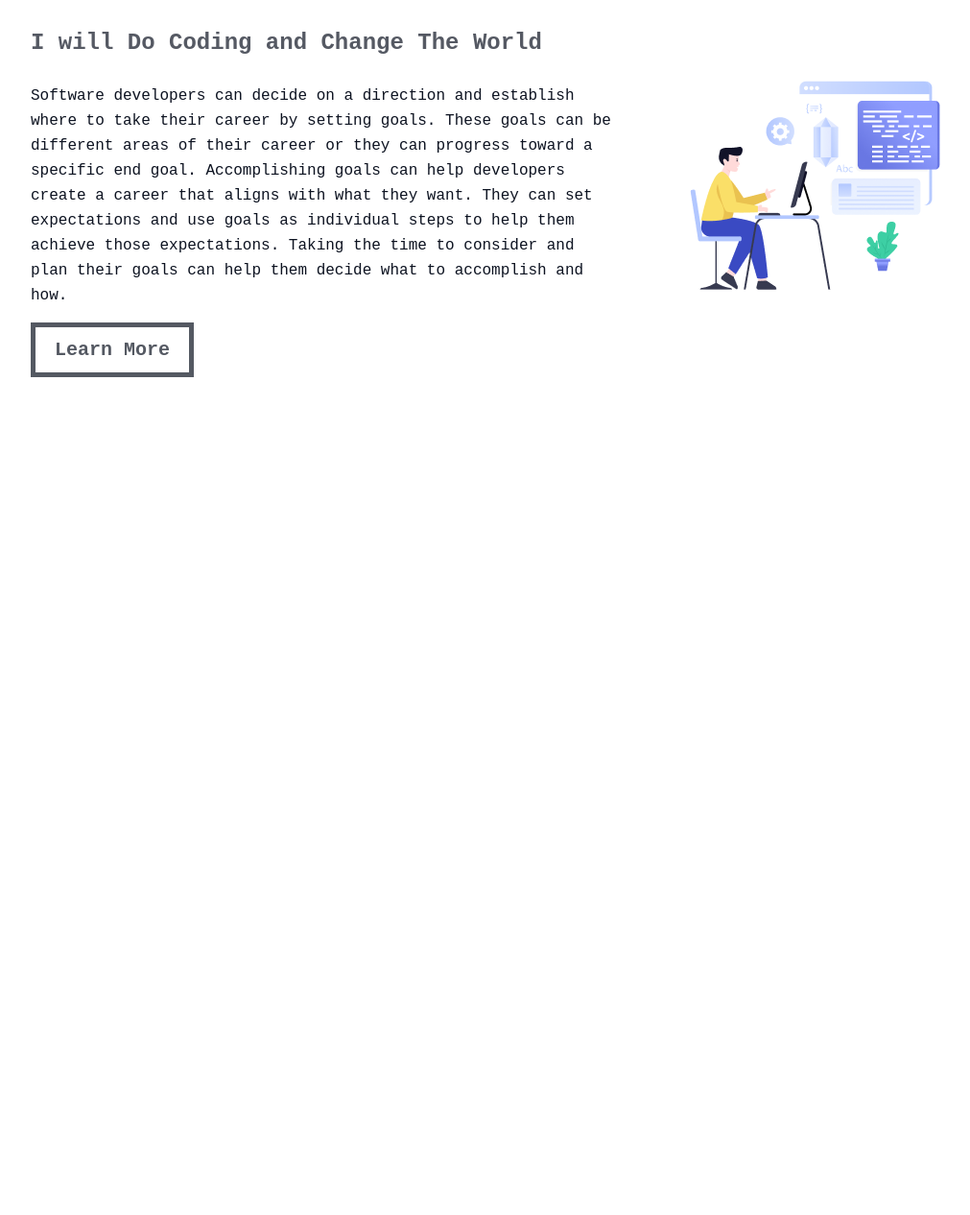
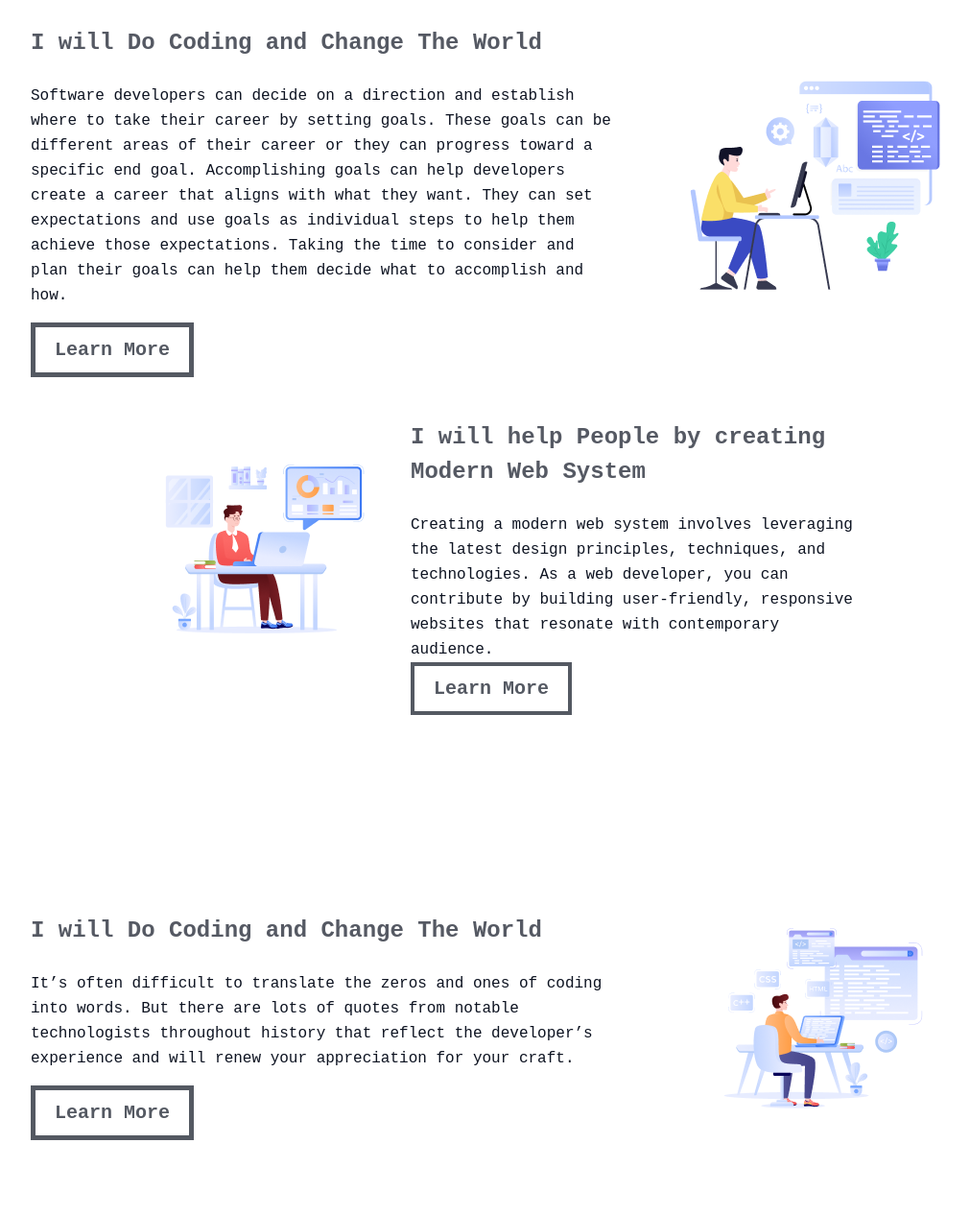
Before and after one commit to ranastudent/batch10A1-challenge, a plain HTML site: page index.html in a window 1280 px wide. Shown: the part 1053-2319 px from the top of the page at 96% size, without its empty margins (135-1146 px from the left). Before the commit the page ends 1464 px from the top, so only its background shows below. Drawn offline with Linux system fonts and the light colour scheme; a web font is replaced by a local one.

Commit message:
section five done

```diff
--- a/index.html
+++ b/index.html
@@ -57,6 +57,33 @@
                         <div class="ambition-img-colum"><img src="./assets/Layer_1.png" alt=""></div>
                   </div>
             </section>
+            <section class="fourth-section">
+                  <div class="help-colums">
+                        <div class="help-img">
+                              <img src="./assets/Group_3.png" alt="">
+                        </div>
+                        <div class="help-colum">
+                              <h3 class="help-colum-title">I will help People by creating Modern Web System
+                              </h3>
+                              <p class="help-colum-description">
+                                    Creating a modern web system involves leveraging the latest design principles, techniques, and technologies. As a web developer, you can contribute by building user-friendly, responsive websites that resonate with contemporary audience.
+                              </p>
+                              <a href="" class="help-colum-anchor">Learn More</a>
+                        </div>
+                  </div>
+            </section>
+            <section class="fifth-section">
+                  <div class="ambitons-colums">
+                        <div class="ambitions-colum">
+                              <h3 class="ambition-title">I will Do Coding and Change The World</h3>
+                              <p class="ambition-description">
+                                    It’s often difficult to translate the zeros and ones of coding into words. But there are lots of quotes from notable technologists throughout history that reflect the developer’s experience and will renew your appreciation for your craft.
+                              </p>
+                              <a href="" class="ambition-anchor">Learn More</a>
+                        </div>
+                        <div class="ambition-img-colum"><img src="./assets/Group_4.png" alt=""></div>
+                  </div>
+            </section>
       </main>
       <footer></footer>
 </body>
--- a/styles/style.css
+++ b/styles/style.css
@@ -118,4 +118,67 @@
       width: 259.56px;
       height: 217.01px;
 }
+
 /* section third style end here */
+
+/* section fourth style start here */
+.fourth-section {
+      width: 946px;
+      height: 336px;
+      padding: 48px;
+}
+
+.help-colums {
+      width: 850px;
+      height: 240px;
+      margin: 0 auto;
+      display: flex;
+      justify-content: center;
+      align-items: center;
+      padding: 0px;
+      margin-left: 235px;
+      gap: 32px;
+}
+
+.help-img {
+      width: 240px;
+      height: 240px;
+}
+
+.help-colum {
+      margin: 10.5px 101px 10.5px 0px;
+}
+
+.help-colum-title {
+      color: rgba(13, 19, 33, 0.7);
+      font-size: 24px;
+      font-weight: 700;
+      line-height: 36px;
+      letter-spacing: 0%;
+      text-align: left;
+}
+
+.help-colum-description {
+      color: rgb(13, 19, 33);
+      font-size: 16px;
+      font-weight: 400;
+      line-height: 26px;
+      letter-spacing: 0%;
+      text-align: left;
+}
+
+.help-colum-anchor {
+      color: rgb(13, 19, 33);
+      font-size: 20px;
+      font-weight: 600;
+      line-height: 23px;
+      letter-spacing: 0%;
+      text-align: center;
+      padding: 12px 20px 12px 20px;
+      box-sizing: border-box;
+      border: 4px solid rgb(13, 19, 33);
+      opacity: 0.7;
+      text-decoration: none;
+}
+
+/* section fourth style end here */
```
